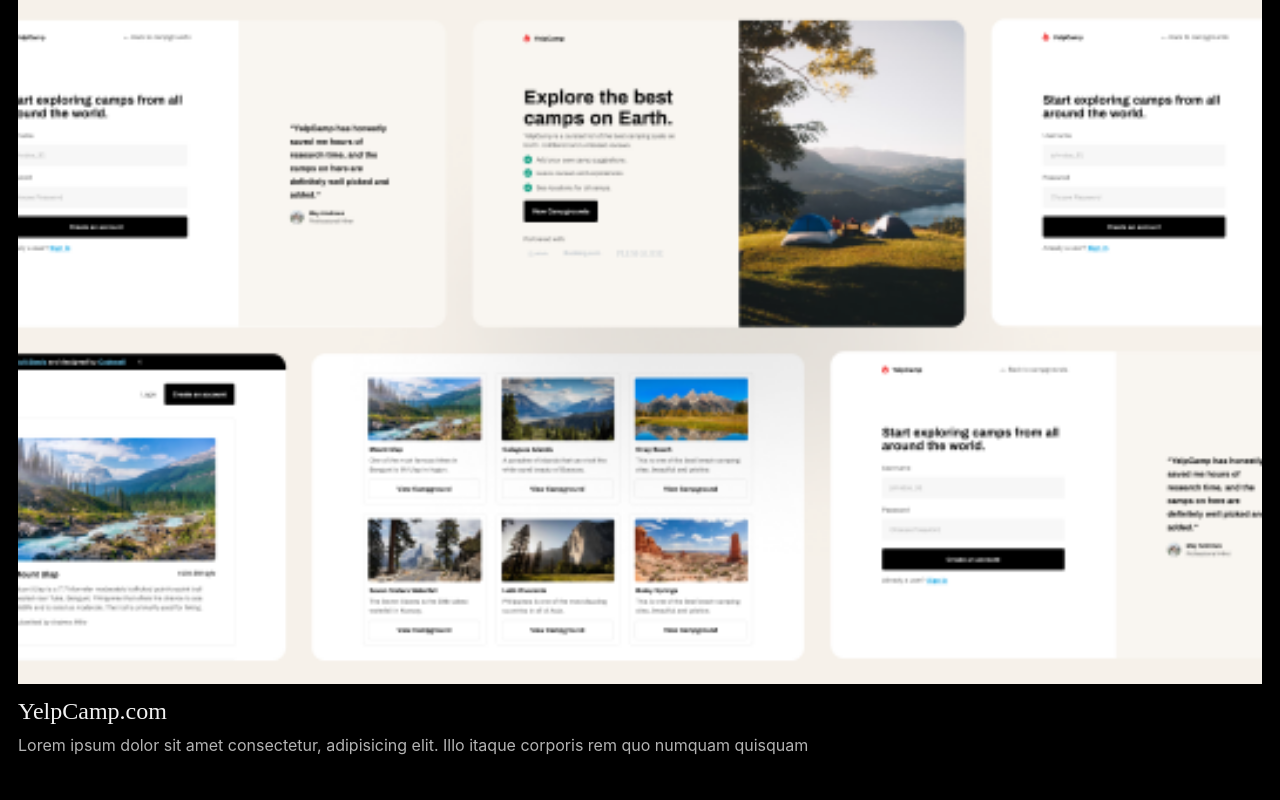
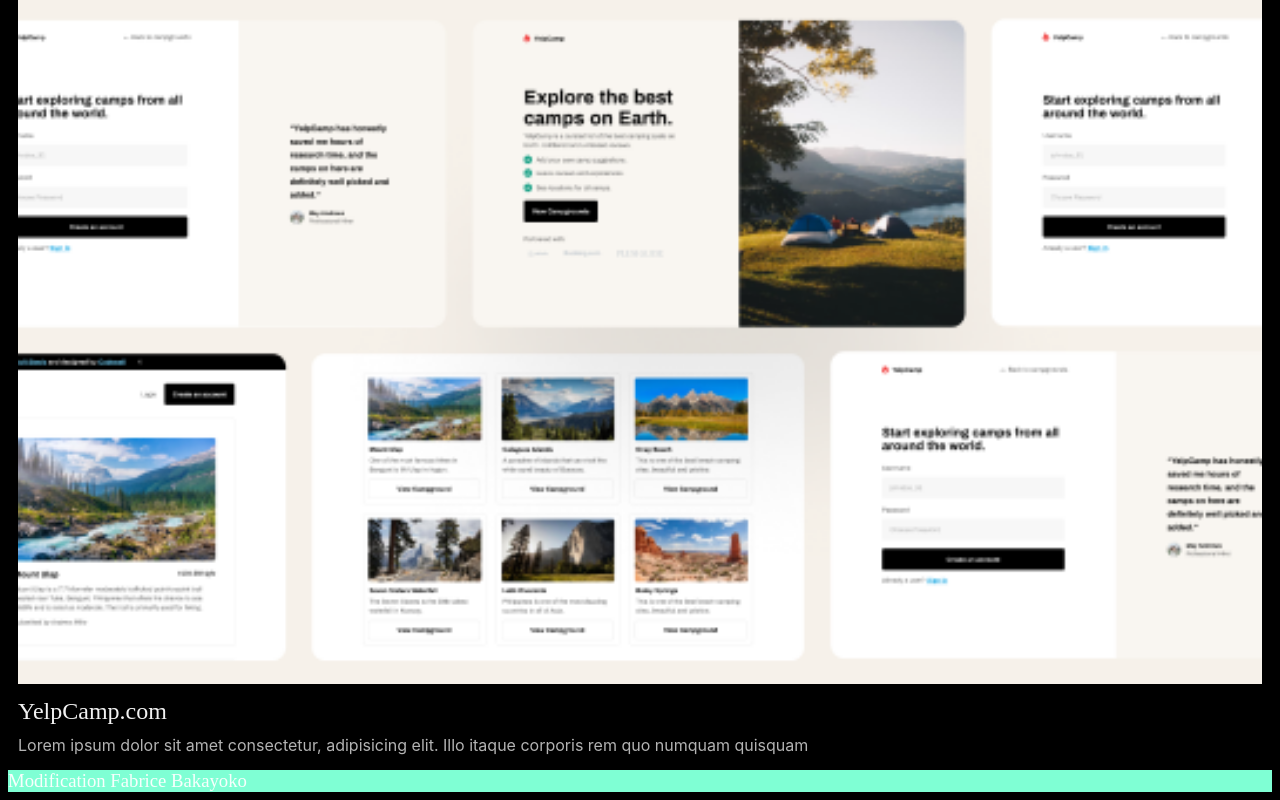
Before and after one commit to roots225/portfolio-web, a plain HTML site: page index.html in a window 1280 px wide. Shown: the part 1295-2095 px from the top of the page. Before the commit the page ends 2065 px from the top, so only its background shows below. Drawn offline with Linux system fonts and the light colour scheme.

Commit message:
ajout de footer

```diff
--- a/css/style.css
+++ b/css/style.css
@@ -39,8 +39,8 @@ h1, h2, h3, h4, h5 {
   margin: 0;
 }
 
-section {
-}
+/* section {
+} */
 
 ul{
   margin: 0;
@@ -114,3 +114,6 @@ p {
 .project-item + .project-item{
   padding-top: 40px;
 }
+.footer{
+  background-color: aquamarine;
+}
--- a/index.html
+++ b/index.html
@@ -138,5 +138,8 @@
       </div>
     </section>
   </main>
+  <section class="footer">
+    <h3>Modification Fabrice Bakayoko</h3>
+  </section>
 </body>
 </html>
```
